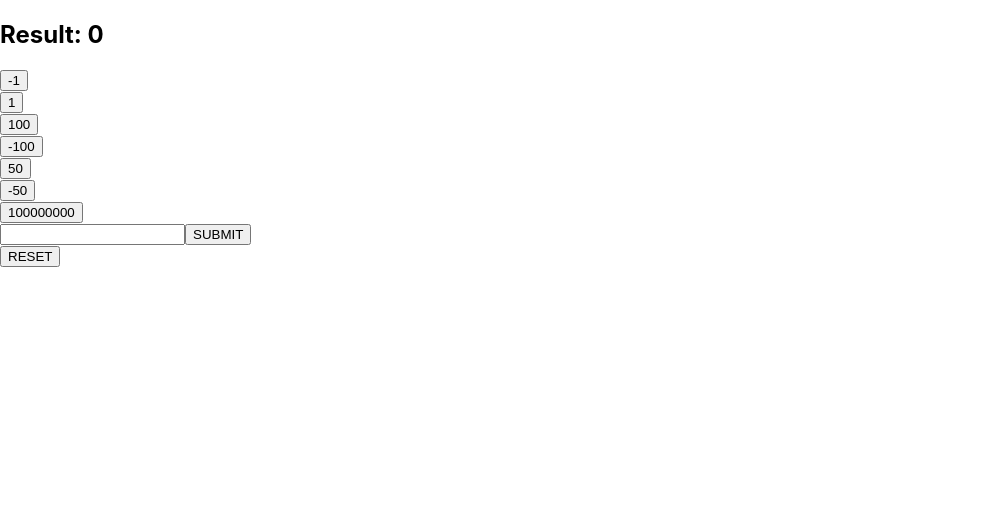
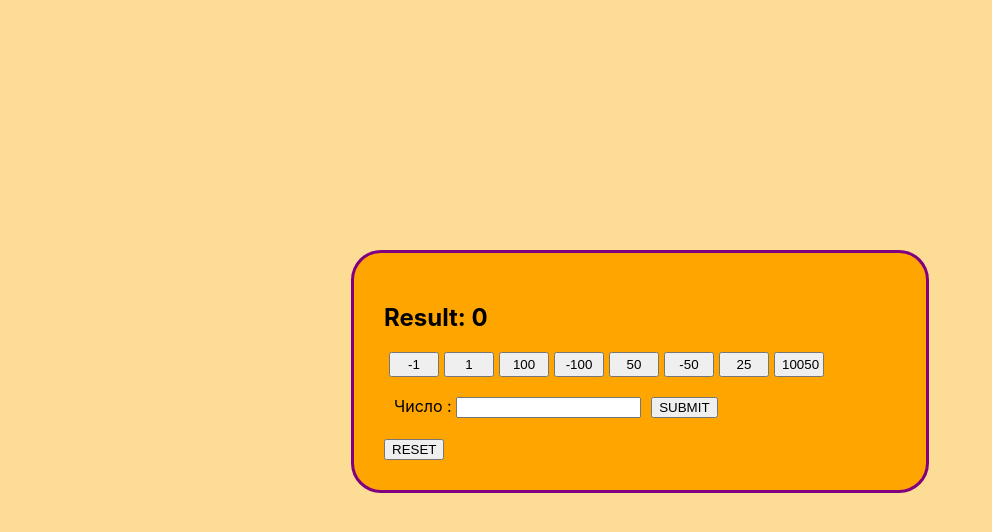
Before and after one commit to Chamomilla2205/counter-react-class, a React (Create React App) app: page / in a window 1280 px wide. Shown: the top 532 px of the page, without its empty margins (0-992 px from the left). Built offline with nearby package versions, Linux system fonts and the light colour scheme.

Commit message:
final counter

```diff
--- /dev/null
+++ b/src/App.css
@@ -0,0 +1,3 @@
+.wrap {
+    background: #fddd95;
+}
--- a/src/App.js
+++ b/src/App.js
@@ -1,6 +1,6 @@
 import React, {Component} from 'react';
 import AllComponents from "./Components/AllComponents/AllComponents";
-
+import './App.css'
 class App extends Component {
     render() {
         return (
--- /dev/null
+++ b/src/Components/AllComponents/AllComponents.css
@@ -0,0 +1,9 @@
+.wrapper {
+    background: orange;
+    margin: auto;
+    margin-top: 250px;
+    width: 40%;
+    border: 3px solid purple;
+    border-radius: 30px;
+    padding: 30px;
+}
--- a/src/Components/AllComponents/AllComponents.js
+++ b/src/Components/AllComponents/AllComponents.js
@@ -2,13 +2,13 @@ import React, {Component} from 'react';
 import Buttons from "../Buttons/Buttons";
 import Result from "../Result/Result";
 import Input from "../Input/Input";
-
+import './AllComponents.css'
 class AllComponents extends Component {
 
     state = {
         result:0,
         inputValue: '',
-        arrButt:[-1,1,100,-100,50,-50,100000000]
+        arrButt:[-1,1,100,-100,50,-50,25,10050]
     }
 
     onClickChange = (num) => {
@@ -61,11 +61,9 @@ class AllComponents extends Component {
         let {result,inputValue,arrButt} = this.state
 
         return (
-            <div>
+            <div className={'wrapper'}>
                 <Result result = {result}/>
-                {
-                    arrButt.map((value) => <Buttons value = {value} key = {value.id} onClickChange = {this.onClickChange} result = {result} arrButt = {arrButt}/> )
-                }
+                <Buttons onClickChange = {this.onClickChange} result = {result} arrButt = {arrButt}/>
                 <Input onClickChangeNum = {this.onClickNumChange} inputValue = {inputValue} onSubmit = {this.onSubmit}/>
                 <button onClick={() => this.onClickChange(-result)}>RESET</button>
             </div>
--- /dev/null
+++ b/src/Components/Buttons/Buttons.css
@@ -0,0 +1,5 @@
+.buttons {
+    width: 50px;
+    height: 25px;
+    margin-left: 5px;
+}
--- a/src/Components/Buttons/Buttons.js
+++ b/src/Components/Buttons/Buttons.js
@@ -1,13 +1,16 @@
 import React from 'react';
-
-const Buttons = ({onClickChange,result:num,value}) => {
+import './Buttons.css'
+const Buttons = ({onClickChange,result:num,arrButt}) => {
 
     const handlerClick = (num) => {
         onClickChange(num)
     }
+
     return (
         <div>
-            <button value = {value} onClick={() => handlerClick(value)}>{value}</button>
+        {
+            arrButt.map((value) => <button value = {value} key = {value.id} className={'buttons'} onClick={() => handlerClick(value)}>{value}</button>)
+        }
         </div>
     );
 }
--- /dev/null
+++ b/src/Components/Input/Input.css
@@ -0,0 +1,3 @@
+.Input {
+    margin: 10px;
+}
--- a/src/Components/Input/Input.js
+++ b/src/Components/Input/Input.js
@@ -1,5 +1,5 @@
 import React from 'react';
-
+import './Input.css'
 const Input = ({onClickChangeNum, inputValue, onSubmit}) => {
     const mySubmit =()=>
         onSubmit();
@@ -9,9 +9,9 @@ const Input = ({onClickChangeNum, inputValue, onSubmit}) => {
 
 
     return (
-        <div>
-            <input type="number" name={'someNumber'} onChange={myOnChange} value={inputValue}/>
-            <button onClick={mySubmit}>SUBMIT</button>
+        <div className={'Input'}>
+            Число : <input type="number" name={'someNumber'} onChange={myOnChange} value={inputValue}/>
+            <button onClick={mySubmit} className={'Input'}>SUBMIT</button>
         </div>
     );
 
--- a/src/index.css
+++ b/src/index.css
@@ -5,6 +5,7 @@ body {
     sans-serif;
   -webkit-font-smoothing: antialiased;
   -moz-osx-font-smoothing: grayscale;
+  background: #fddd95;
 }
 
 code {
```
